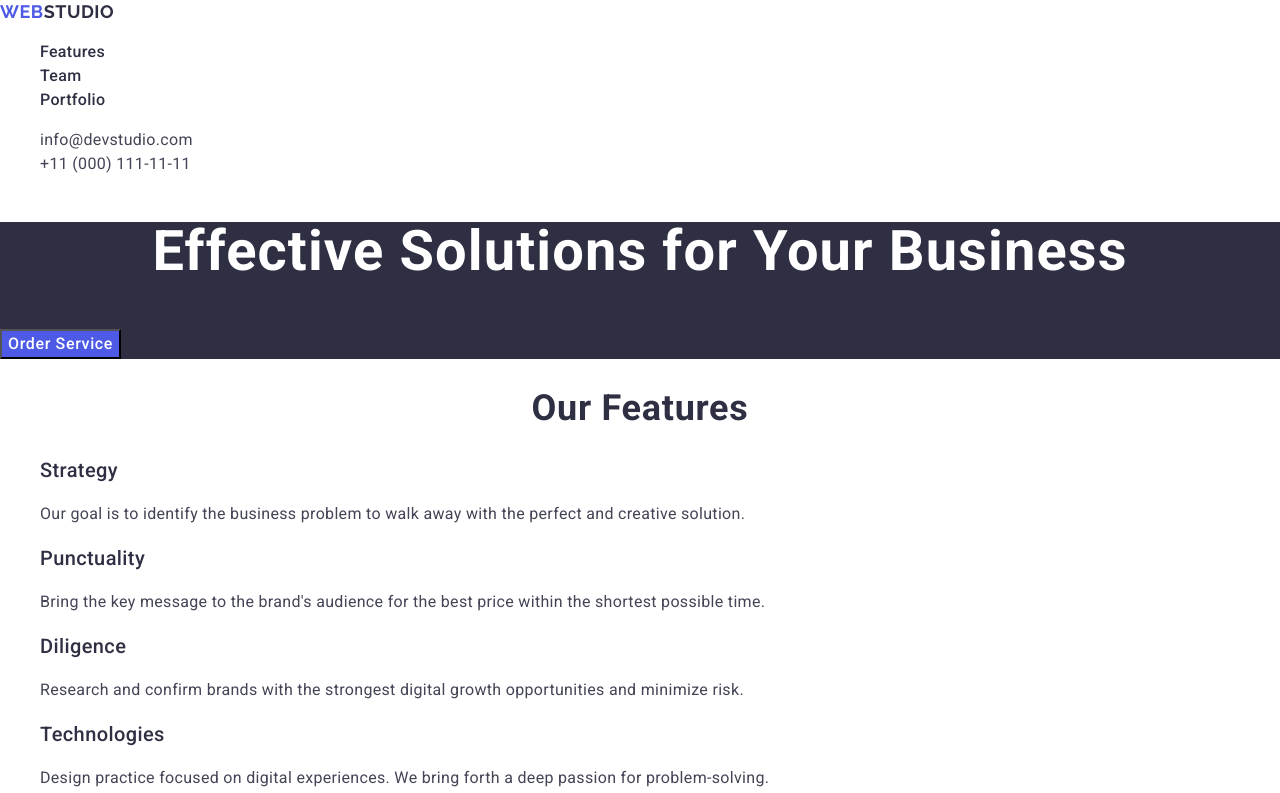
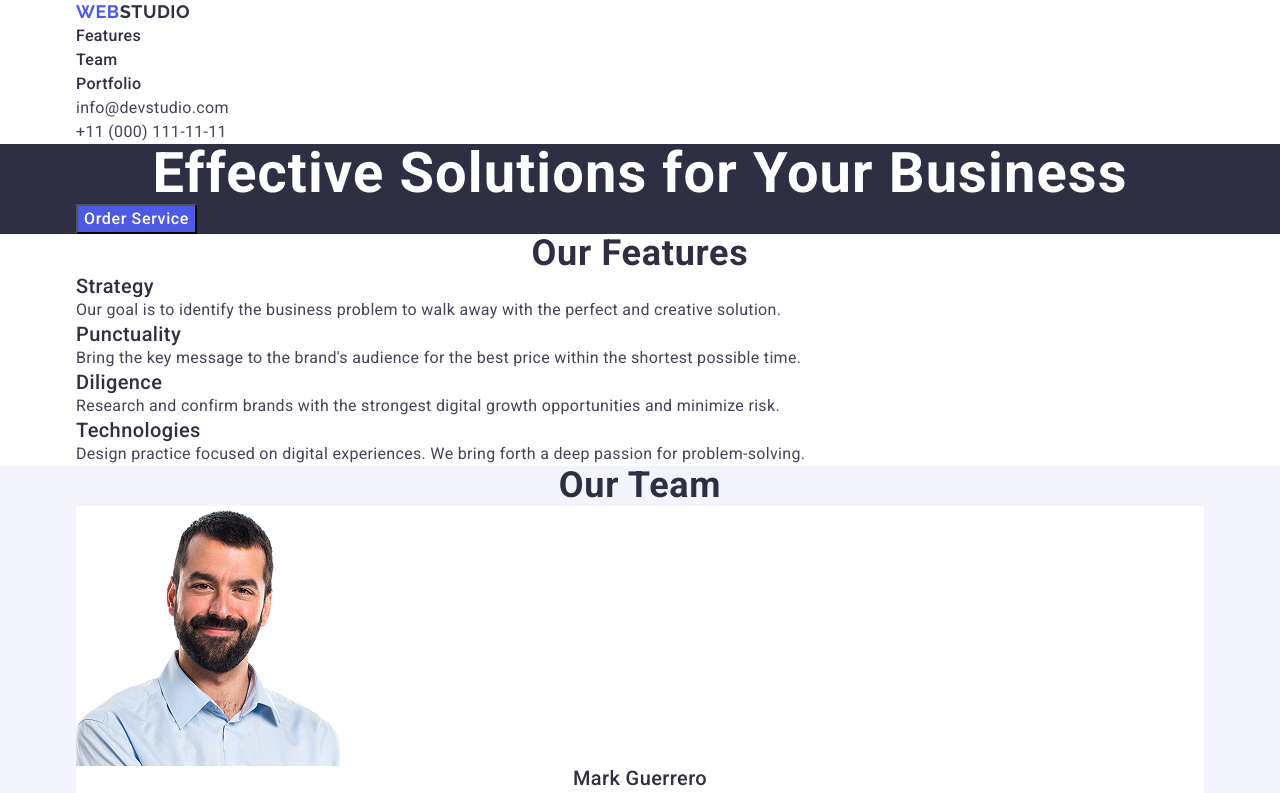
Before and after one commit to lushchik19-web/goit-markup-hw-02, a plain HTML site: page index.html in a window 1280 px wide. Shown: the top 793 px of the page. Drawn offline with nearby package versions, Linux system fonts and the light colour scheme.

Commit message:
update html css

```diff
--- a/css/common.css
+++ b/css/common.css
@@ -7,6 +7,24 @@ body {
 ul,
 ol {
   list-style-type: none;
+  padding-left: 0;
+  margin-top: 0;
+  margin-bottom: 0;
+}
+
+h1,
+h2,
+h3,
+h4,
+h5,
+h6,
+p {
+  margin-top: 0;
+  margin-bottom: 0;
+}
+
+img {
+  display: block;
 }
 
 a {
@@ -17,10 +35,6 @@ a {
 .address-nav {
   font-style: inherit;
 }
-
-/* h1 */
-/* .main-title {
-} */
 
 /* h2 */
 .section-title {
@@ -41,3 +55,11 @@ a {
   text-transform: uppercase; */
   color: #4d5ae5;
 }
+
+.container {
+  width: 1158px;
+  padding-left: 15px;
+  padding-right: 15px;
+  margin-left: auto;
+  margin-right: auto;
+}
--- a/index.html
+++ b/index.html
@@ -23,6 +23,7 @@
   <body>
     <!-- Header -->
     <header class="page-header" id="header">
+      <div class="container">
         <a href="./index.html" class="header-logo">
           <span class="color-accent">Web</span>Studio</a
         >
@@ -39,7 +40,6 @@
             </li>
           </ul>
         </nav>
-
         <address class="address-nav">
           <ul class="address-nav-list">
             <li class="address-nav-item">
@@ -54,26 +54,32 @@
             </li>
           </ul>
         </address>
+      </div>
     </header>
 
     <main>
       <!-- Hero -->
       <section class="section-hero" id="hero">
+        <div class="container">
           <h1 class="section-hero-title">
             Effective Solutions for Your Business
           </h1>
-        <button type="button" class="section-hero-button">Order Service</button>
+          <button type="button" class="section-hero-button">
+            Order Service
+          </button>
+        </div>
       </section>
 
       <!-- Features -->
       <section class="features-section" id="features">
+        <div class="container">
           <h2 class="section-title">Our Features</h2>
           <ul class="features-section-list">
             <li class="features-section-item">
               <h3 class="features-section-subtitle">Strategy</h3>
               <p class="features-section-text">
-              Our goal is to identify the business problem to walk away with the
-              perfect and creative solution.
+                Our goal is to identify the business problem to walk away with
+                the perfect and creative solution.
               </p>
             </li>
             <li class="features-section-item">
@@ -98,10 +104,12 @@
               </p>
             </li>
           </ul>
+        </div>
       </section>
 
       <!-- Team -->
       <section class="team-section" id="team">
+        <div class="container">
           <h2 class="section-title">Our Team</h2>
           <ul class="team-section-list">
             <li class="team-section-item">
@@ -145,10 +153,12 @@
               <p class="team-section-text">UI Designer</p>
             </li>
           </ul>
+        </div>
       </section>
 
       <!-- Portfolio -->
       <section class="portfolio-section" id="portfolio">
+        <div class="container">
           <h2 class="section-title">Our Portfolio</h2>
           <ul class="portfolio-section-list">
             <li class="portfolio-section-item">
@@ -212,18 +222,21 @@
               <p class="portfolio-section-text">Marketing</p>
             </li>
           </ul>
+        </div>
       </section>
     </main>
 
     <!-- Footer -->
     <footer class="page-footer" id="footer">
+      <div class="container">
         <a href="./index.html" class="footer-logo"
           ><span class="color-accent">Web</span>Studio</a
         >
         <p class="page-footer-text">
-        Increase the flow of customers and sales for your business with digital
-        marketing & growth solutions.
+          Increase the flow of customers and sales for your business with
+          digital marketing & growth solutions.
         </p>
+      </div>
     </footer>
   </body>
 </html>
```
Lines whose indentation alone changed are shown as unchanged.
